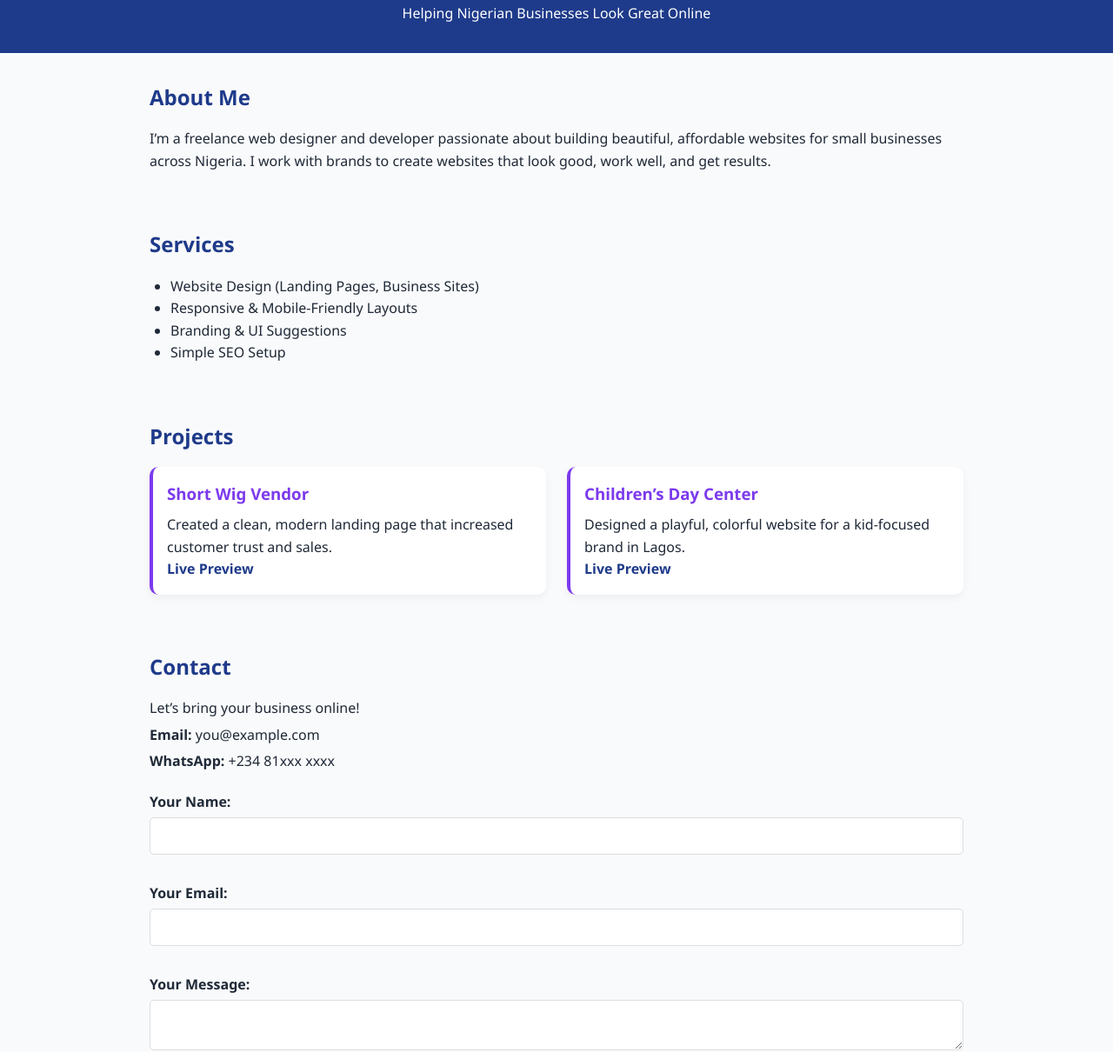
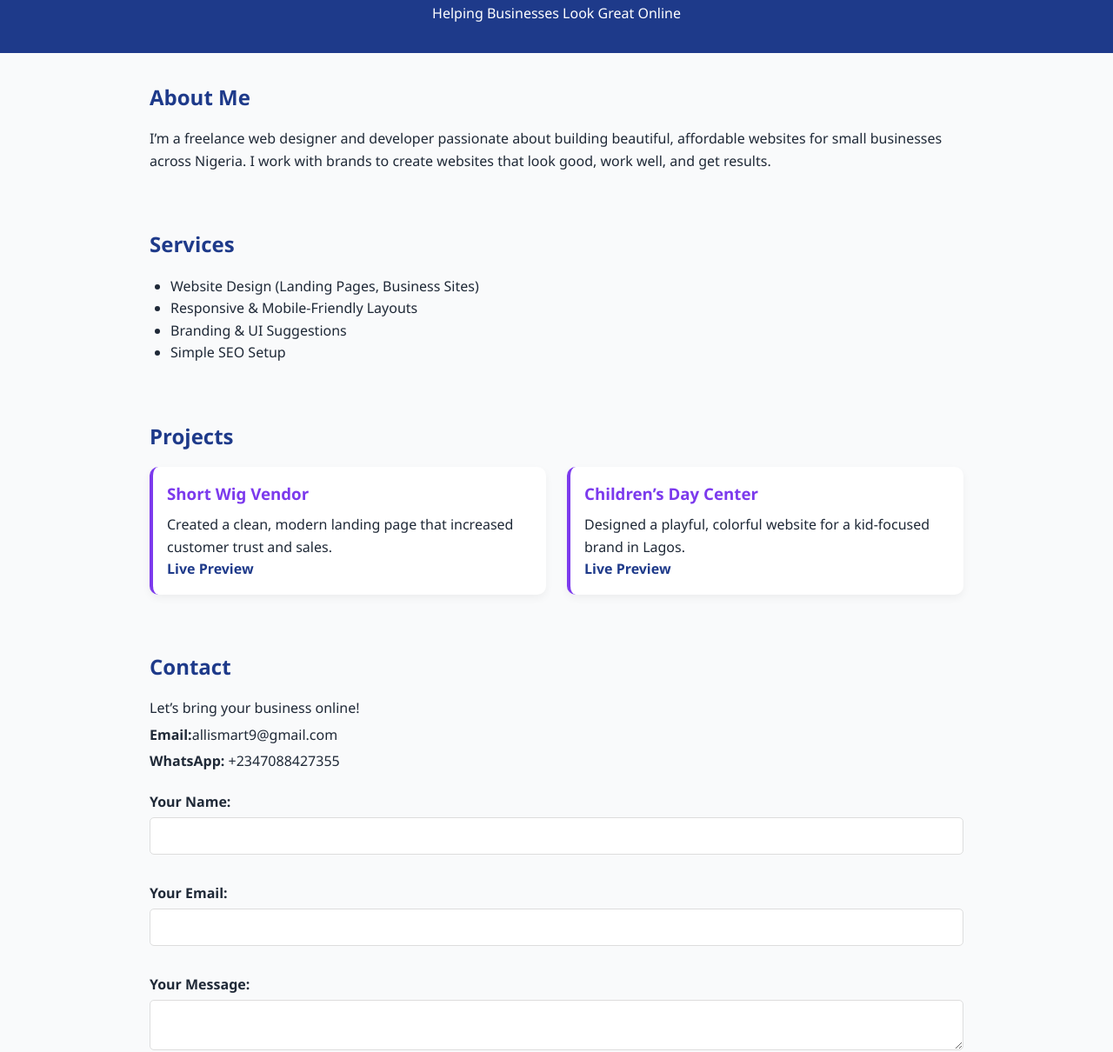
Before and after one commit to Smartcoderr/my-portfolio, a plain HTML site: page index.html in a window 1280 px wide. Shown: the part 93-1303 px from the top of the page at 87% size. Drawn offline with Linux system fonts and the light colour scheme.

Commit message:
Add files via upload

```diff
--- a/index.html
+++ b/index.html
@@ -131,7 +131,7 @@
 
   <header>
     <h1>$m@rTech</h1>
-    <p>Helping Nigerian Businesses Look Great Online</p>
+    <p>Helping Businesses Look Great Online</p>
   </header>
 
   <section>
@@ -169,8 +169,8 @@
     <h2>Contact</h2>
     <div class="contact-info">
       <p>Let’s bring your business online!</p>
-      <p><strong>Email:</strong> you@example.com</p>
-      <p><strong>WhatsApp:</strong> +234 81xxx xxxx</p>
+      <p><strong>Email:</strong>allismart9@gmail.com</p>
+      <p><strong>WhatsApp:</strong> +2347088427355</p>
     </div>
 
     <form id="contact-form">
```
